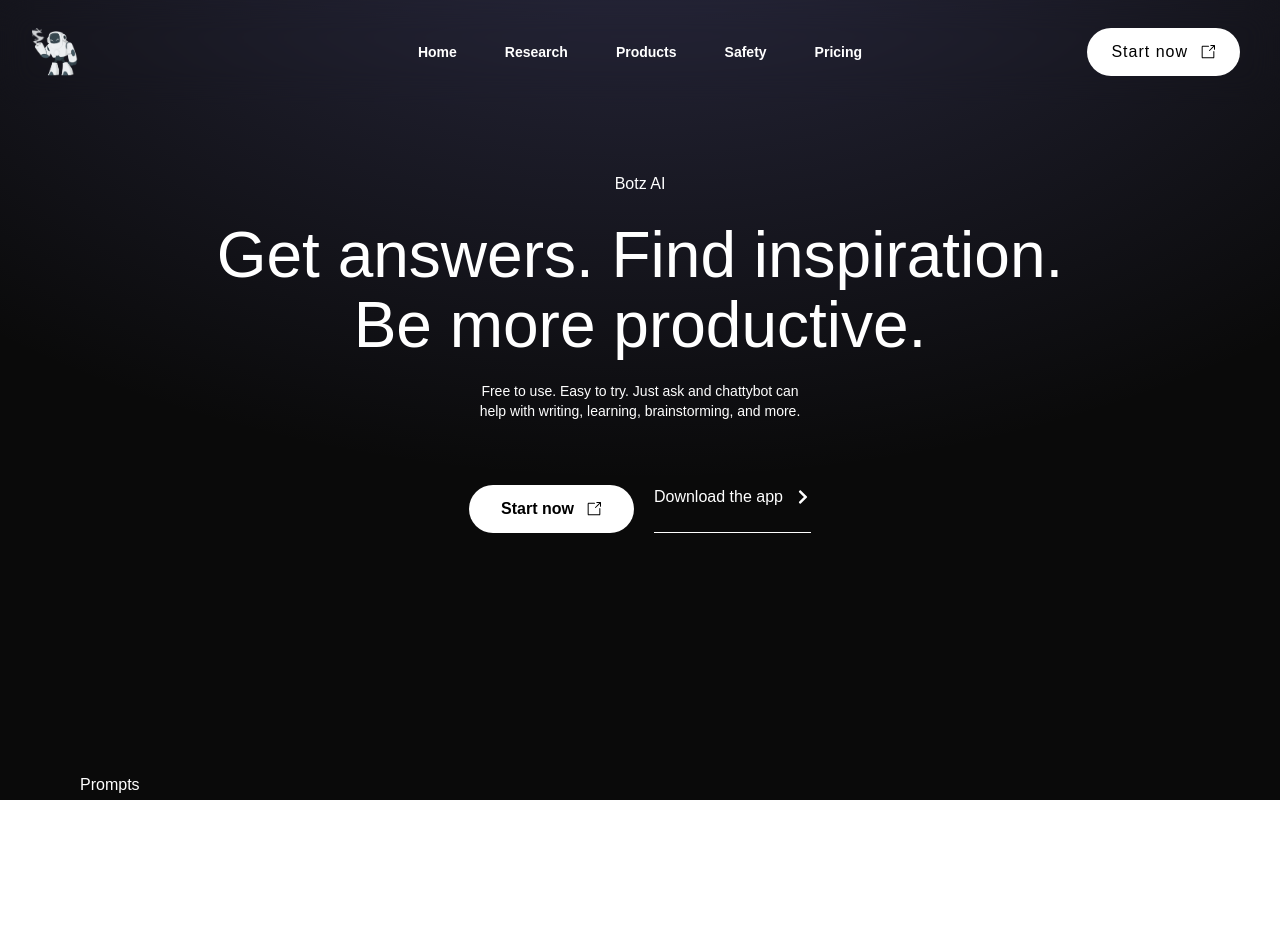
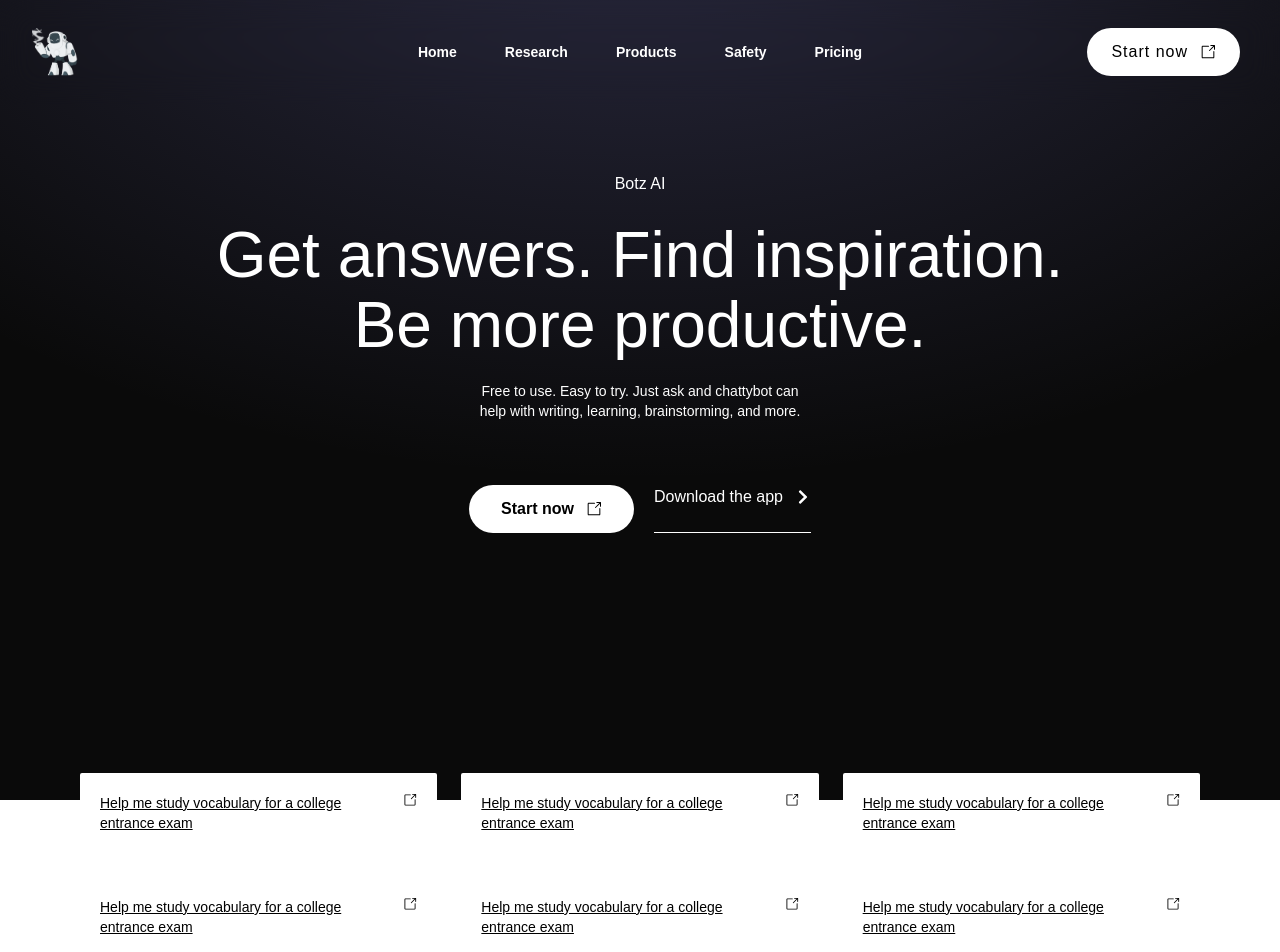
Before and after one commit to anasyakubu/ai3.0, a React (Vite) app: page / in a window 1280 px wide. Shown: the top 952 px of the page. Before the commit the page ends 896 px from the top, so only its background shows below. Built offline with nearby package versions, Linux system fonts and the light colour scheme.

Commit message:
BestPrompt section

```diff
--- /dev/null
+++ b/src/components/BestPromptCard.tsx
@@ -0,0 +1,21 @@
+// import React from 'react'
+import { GoLinkExternal } from "react-icons/go";
+
+const BestPromptCard = () => {
+  return (
+    <div className="BestPromptCard bg-white text-black rounded-sm">
+      <div className="p-5">
+        <h6 className="text-sm flex gap-1">
+          <span className="underline">
+            Help me study vocabulary for a college entrance exam
+          </span>{" "}
+          <span>
+            <GoLinkExternal />
+          </span>
+        </h6>
+      </div>
+    </div>
+  );
+};
+
+export default BestPromptCard;
--- a/src/sections/BestPrompt/BestPrompt.tsx
+++ b/src/sections/BestPrompt/BestPrompt.tsx
@@ -1,10 +1,20 @@
 // import React from 'react'
+import BestPromptCard from "../../components/BestPromptCard";
 
 const BestPrompt = () => {
   return (
     <div className="BestPrompt">
       <div className="p-20">
-        <h1>Prompts</h1>
+        <div className="">
+          <div className="grid gap-6 lg:grid-cols-3">
+            <BestPromptCard />
+            <BestPromptCard />
+            <BestPromptCard />
+            <BestPromptCard />
+            <BestPromptCard />
+            <BestPromptCard />
+          </div>
+        </div>
       </div>
     </div>
   );
```
